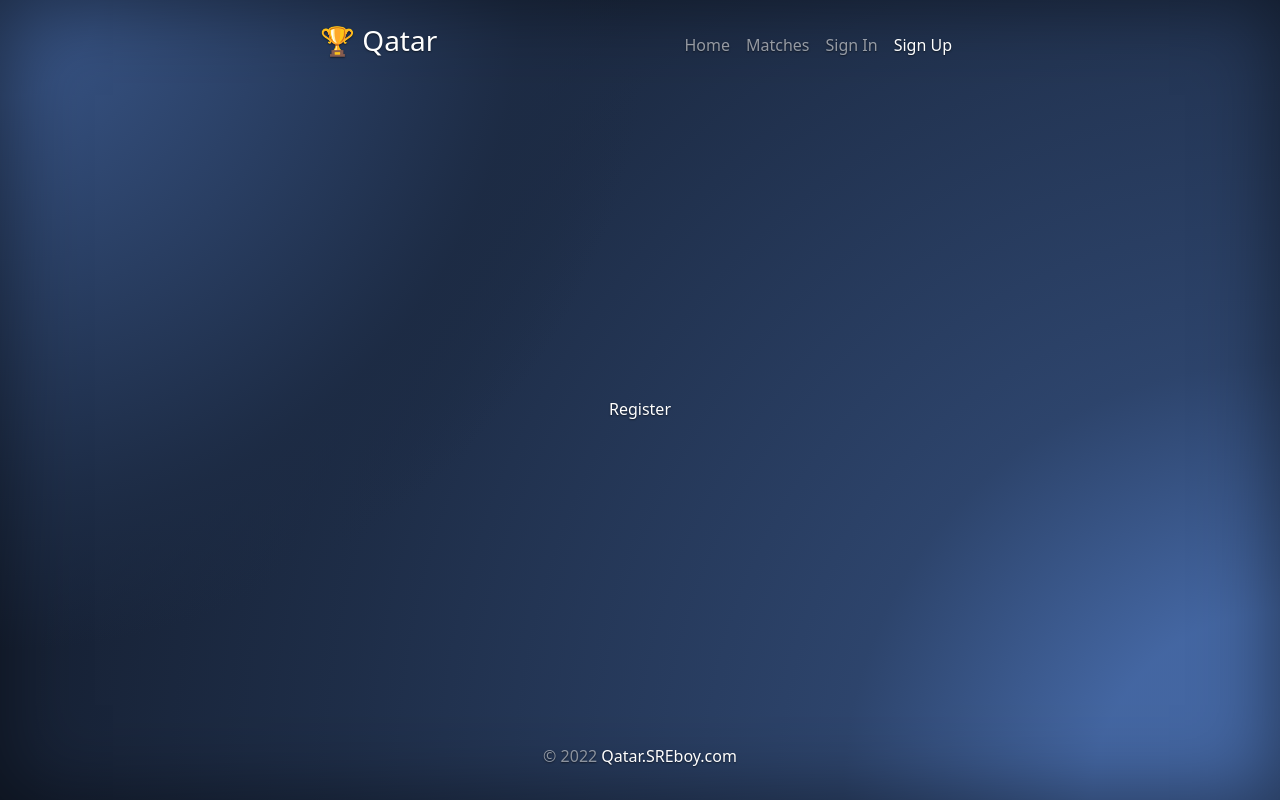
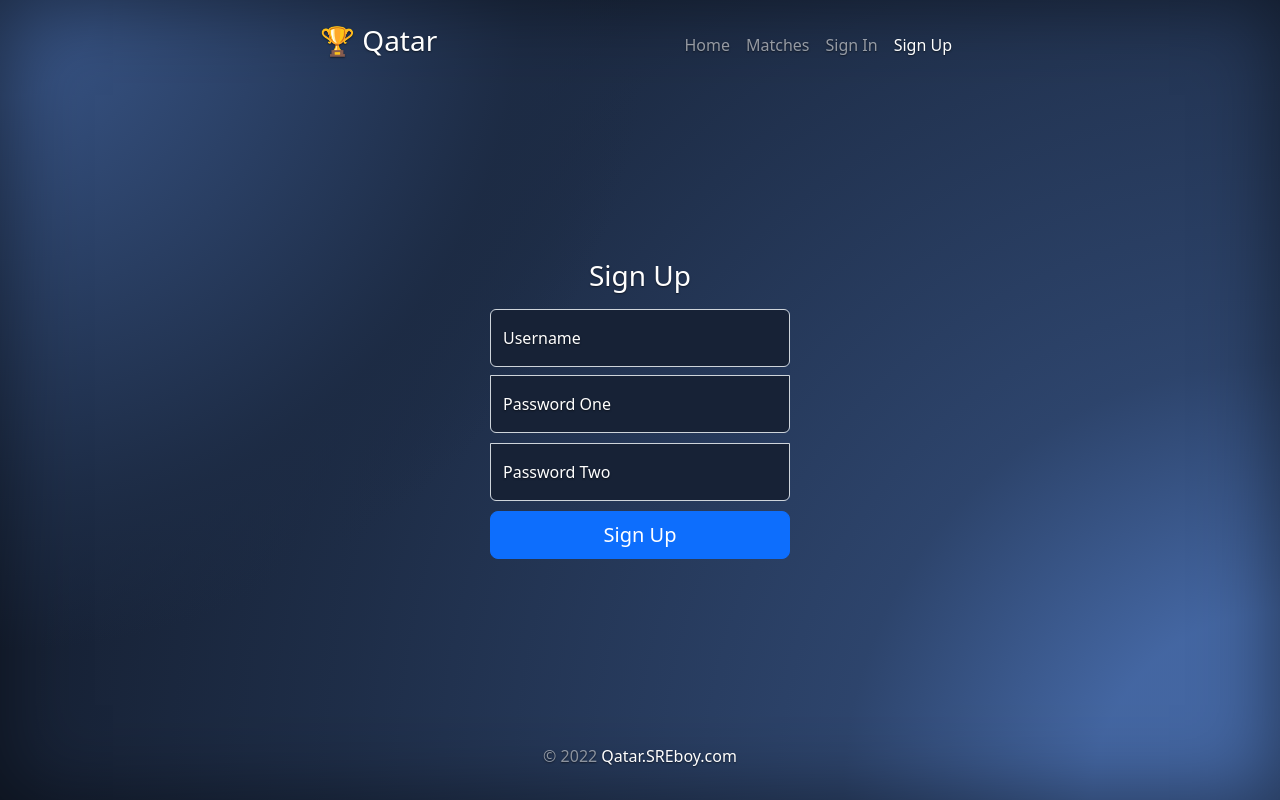
Before and after one commit to ZiadMansourM/world-cup, a Django app: page /users/register/ in a window 1280 px wide. Run offline with Django 4.2, Linux system fonts and the light colour scheme; some libraries are stand-ins or nearby versions.

Commit message:
➕ ADD: register

```diff
--- a/qatar/users/templates/users/register.html
+++ b/qatar/users/templates/users/register.html
@@ -2,5 +2,29 @@
 {% load static %}
 
 {% block content %}
-    Register
+    <section id="login">
+        <div class="form-signin">
+            <form  action="" method="POST">
+                {% csrf_token %}
+                <h1 class="h3 mb-3 fw-normal">Sign Up</h1>
+                <div class="form-floating pb-2">
+                    <input name="username" type="text" class="form-control" id="floatingInputLogin" placeholder="Enter username" required>
+                    <label for="floatingInputLogin">Username</label>
+                </div>
+                <!-- <div class="form-floating pb-2">
+                    <input name="email" type="email" class="form-control" id="floatingInputLogin" placeholder="Enter username" required>
+                    <label for="floatingInputLogin">Email</label>
+                </div> -->
+                <div class="form-floating">
+                    <input name="password-one" type="password" class="form-control" id="floatingPassword" placeholder="Password" required>
+                    <label for="floatingPassword">Password One</label>
+                </div>
+                <div class="form-floating">
+                    <input name="password-two" type="password" class="form-control" id="floatingPassword" placeholder="Password" required>
+                    <label for="floatingPassword">Password Two</label>
+                </div>
+                <button type="submit" class="w-100 btn btn-lg btn-primary">Sign Up</button>
+            </form>
+        </div>
+    </section>
 {% endblock content %}
--- a/qatar/users/views.py
+++ b/qatar/users/views.py
@@ -3,7 +3,8 @@ from django.contrib import messages
 from django.contrib.auth import (
     authenticate,
     login as auth_login,
-    logout as auth_logout
+    logout as auth_logout,
+    get_user_model
 )
 
 # Create your views here.
@@ -11,7 +12,7 @@ def login(request):
     if request.method == 'POST':
         username = request.POST['username']
         password = request.POST['password']
-        user = authenticate(request, username=username, password=password)
+        user = authenticate(request, username=username.lower(), password=password)
         if user is not None:
             auth_login(request, user)
             return redirect('home')
@@ -23,6 +24,24 @@ def login(request):
 
 
 def register(request):
+    if request.method == 'POST':
+        password_one = request.POST['password-one']
+        password_two = request.POST['password-two']
+        if password_one == password_two:
+            username = request.POST['username']
+            User = get_user_model()
+            if User.objects.filter(username=username.lower()).exists():
+                messages.error(request, 'Username already exists!')
+            else:
+                user = User.objects.create_user(
+                    username=username.lower(),
+                    password=password_one
+                )
+                user.save()
+                messages.success(request, 'You are now registered and can log in ^^')
+                return redirect('login')
+        else:
+            messages.error(request, 'Passwords do not match!')
     return render(request, 'users/register.html', {
         'title': 'Register',
         'page': 'register'
```
